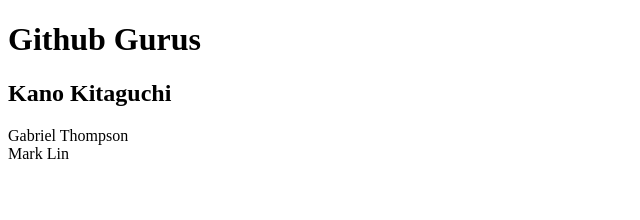
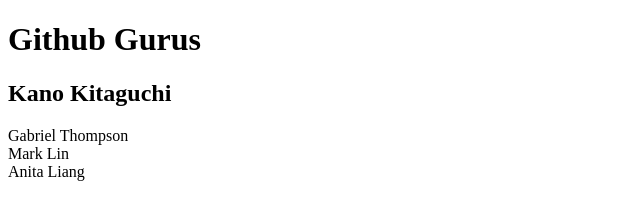
Before and after one commit to kkitaguchi/web, a plain HTML site: page index.html in a window 1280 px wide. Shown: the full height of the page, 0-640 px from the left. Drawn offline with Linux system fonts and the light colour scheme.

Commit message:
Update index.html

```diff
--- a/index.html
+++ b/index.html
@@ -7,6 +7,6 @@
     <body>
         <h1>Github Gurus</h1>
         <h2>Kano Kitaguchi</h2>
-        <p>Gabriel Thompson <br>Mark Lin<br></p>
+        <p>Gabriel Thompson <br>Mark Lin<br> Anita Liang</p>
     </body>
 </html>
```
